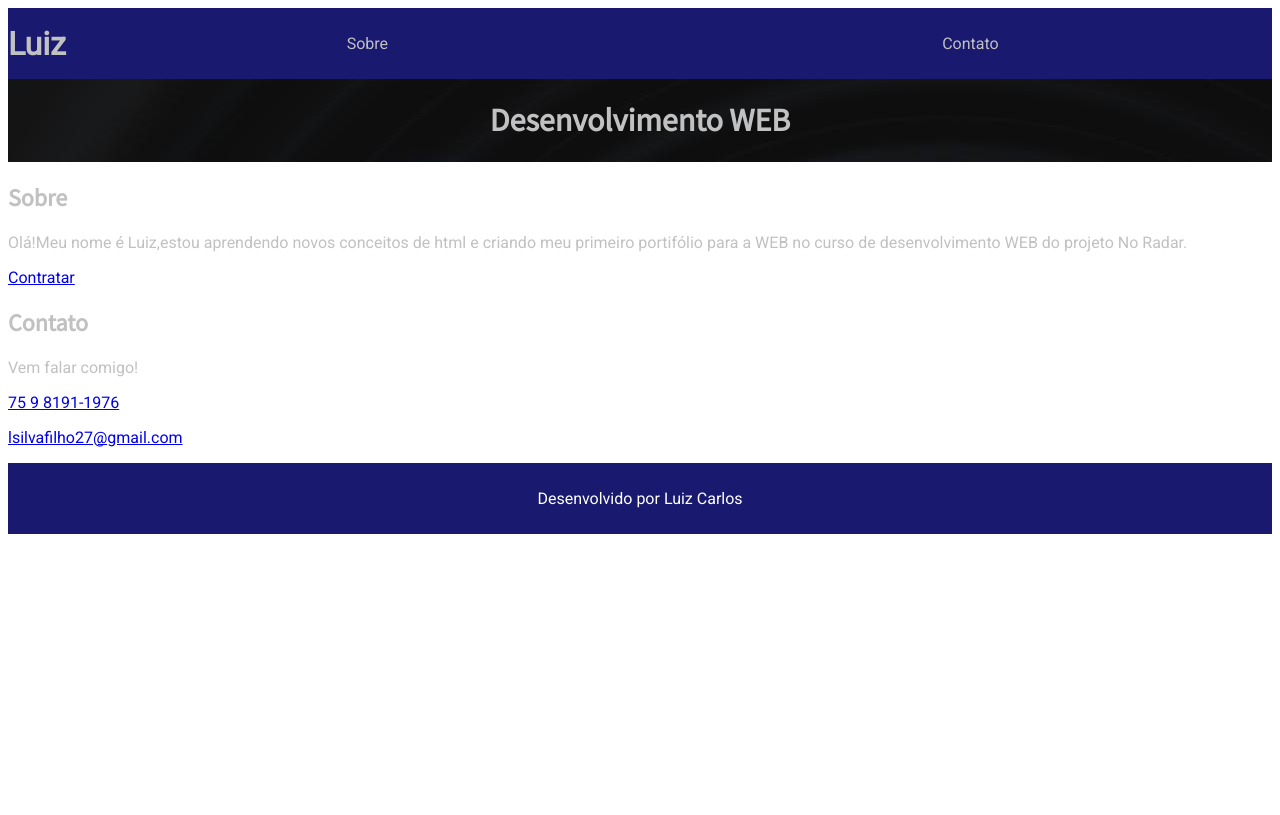
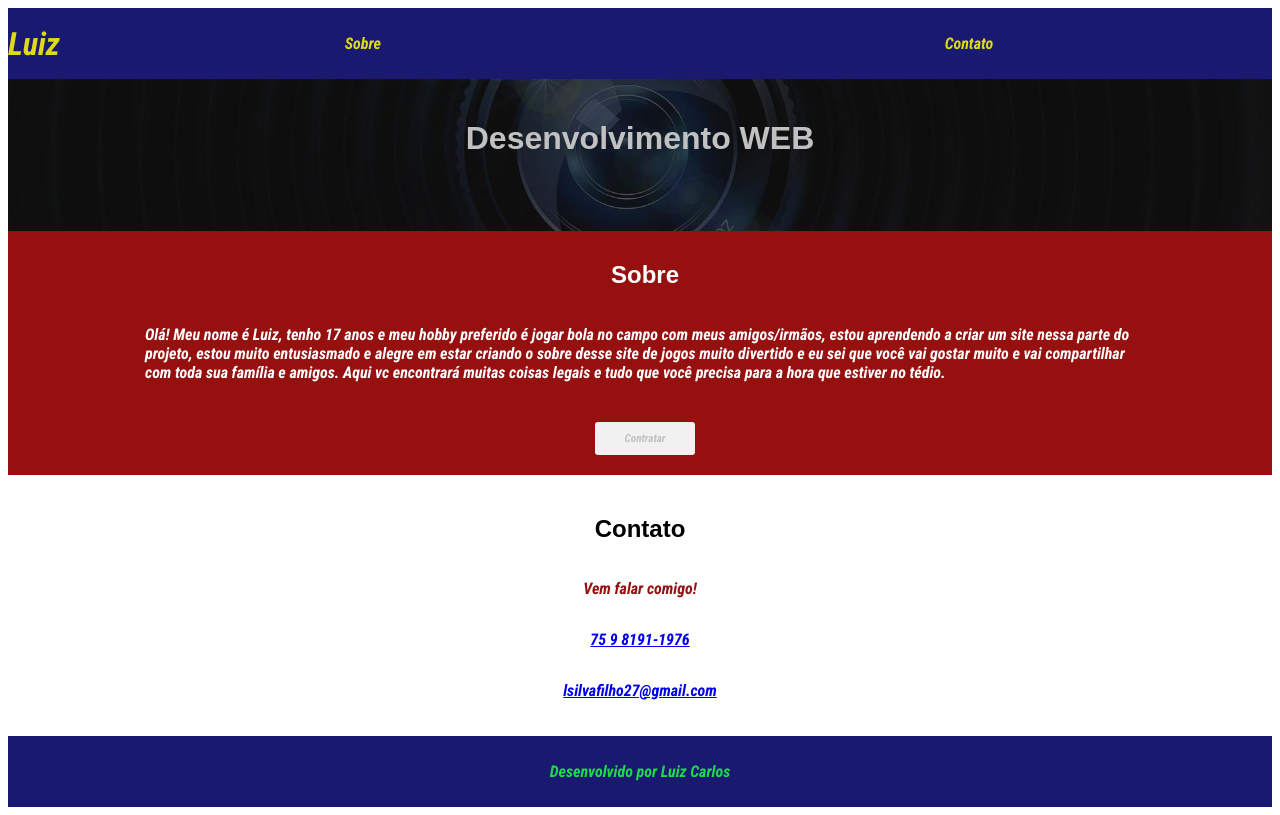
Before and after one commit to Luizcarlos17/portifolio, a plain HTML site: page index.html in a window 1280 px wide. Drawn offline with Linux system fonts and the light colour scheme; a web font is replaced by a local one.

Commit message:
mudanças nas sections

```diff
--- a/index.html
+++ b/index.html
@@ -6,7 +6,7 @@
     <meta name="viewport" content="width=device-width, initial-scale=1.0">
     <link rel="preconnect" href="https://fonts.googleapis.com">
     <link rel="preconnect" href="https://fonts.gstatic.com" crossorigin>
-    <link href="https://fonts.googleapis.com/css2?family=Roboto&family=Source+Sans+Pro&display=swap" rel="stylesheet">
+    <link href="https://fonts.googleapis.com/css2?family=Blaka+Ink&family=Roboto&family=Roboto+Condensed:ital,wght@1,700&display=swap" rel="stylesheet">
     <link rel="stylesheet" href="style.css">
     <title>Luiz Carlos</title>
 </head>
@@ -21,15 +21,16 @@
 
     <header>
         <h1>Desenvolvimento WEB</h1>
+        <p></p>
     </header>
 
-    <section>
+    <section id="sobre">
         <h2>Sobre</h2>
-        <p>Olá!Meu nome é Luiz,estou aprendendo novos conceitos de html e criando meu primeiro portifólio para a WEB no curso de desenvolvimento WEB do projeto No Radar.</p>
-        <a href="#contato">Contratar</a>
+        <p>Olá! Meu nome é Luiz, tenho 17 anos e meu hobby preferido é jogar bola no campo com meus amigos/irmãos, estou aprendendo a criar um site nessa parte do projeto, estou muito entusiasmado e alegre em estar criando o sobre desse site de jogos muito divertido e eu sei que você vai gostar muito e vai compartilhar com toda sua família e amigos. Aqui vc encontrará muitas coisas legais e tudo que você precisa para a hora que estiver no tédio. </p>
+        <a href="#contato" class="botao">Contratar</a>
     </section>
 
-    <section>
+    <section id="contato">
         <h2>Contato</h2>
         <p>Vem falar comigo!</p>
 
--- a/style.css
+++ b/style.css
@@ -1,11 +1,20 @@
 body {
-    font-family: Roboto, sans-serif;
+    font-family: Roboto Condensed, sans-serif;
+    color: #961010;
+}
+
+h1, h2, h3 {
+    font-family: Blaka Ink, sans-serif;
     color: #c1c1c1;
 }
 
-h1, h2, h3 {
-    font-family: Source Sans Pro, sans-serif;
-    color: #c1c1c1;
+.botao {
+    color: #FFFFFF;
+    text-decoration: none;
+    padding: 10px 30px;
+    background-color: #191970;
+    font-size: .7em;
+    border-radius: 3px;
 }
 
 nav {
@@ -16,7 +25,7 @@ nav {
 
 nav > a {
     text-decoration: none;
-    color:#c1c1c1;
+    color:#dedb16;
     font-weight: 800;
     font-size: 32px;
 }
@@ -39,7 +48,7 @@ nav ul li a {
     padding: 10px 0;
     width: 100%;
     text-decoration: none;
-    color: #c1c1c1;
+    color:#dedb16;
 }
 
 header {
@@ -47,14 +56,55 @@ header {
     flex-direction: column;
     align-items: center;
     background-image: url("camera.png");
+    background-size: cover;
+    background-repeat: no-repeat;
+    background-position: center;
+    color: #FFFFFF;
+    text-align: center;
+    padding: 20px;
 }
 
 
+#sobre {
+    display: flex;
+    flex-direction: column;
+    align-items: center;
+    padding: 10px 10px 20px 20px;
+    background-color: #961010;
+    color: #FFFFFF;
+}
+
+#sobre h2 {
+    color: #FFFFFF;
+}
+
+#sobre p {
+    margin-bottom: 2.5em;
+    max-width: 1000px;
+}
+
+#sobre .botao {
+    background-color: #f1f1f1;
+    color: #c1c1c1;
+}
+
+
+#contato {
+    display: flex;
+    flex-direction: column;
+    align-items: center;
+    text-align: center;
+    padding: 20px;
+    }
+
+#contato h2 {
+    color: #000000;
+}
 
 
 footer {
     text-align: center;
     padding: 10px;
     background-color: #191970;
-    color: #FFFFFF;
+    color: #1ddc4a;
 }
```
